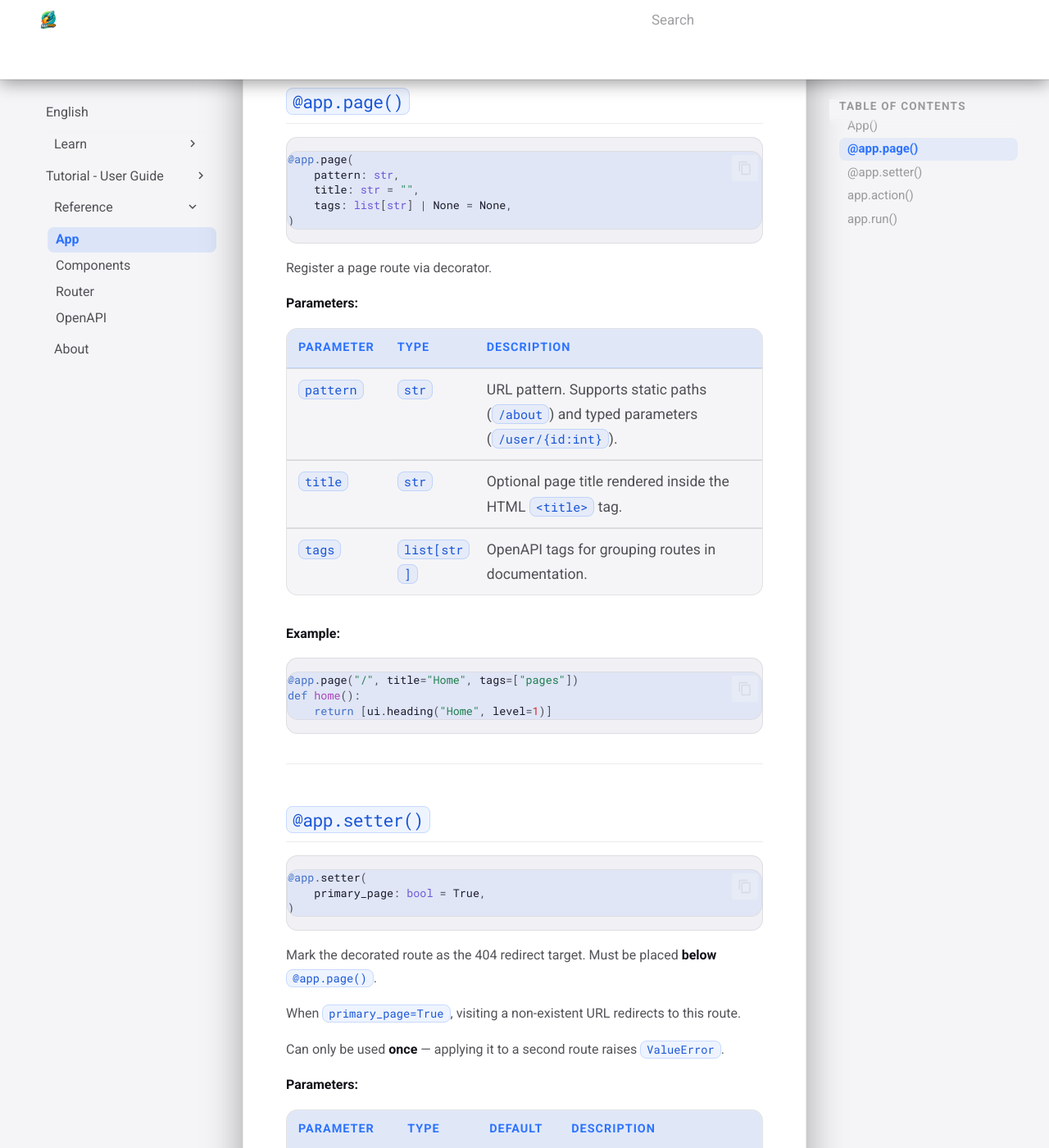
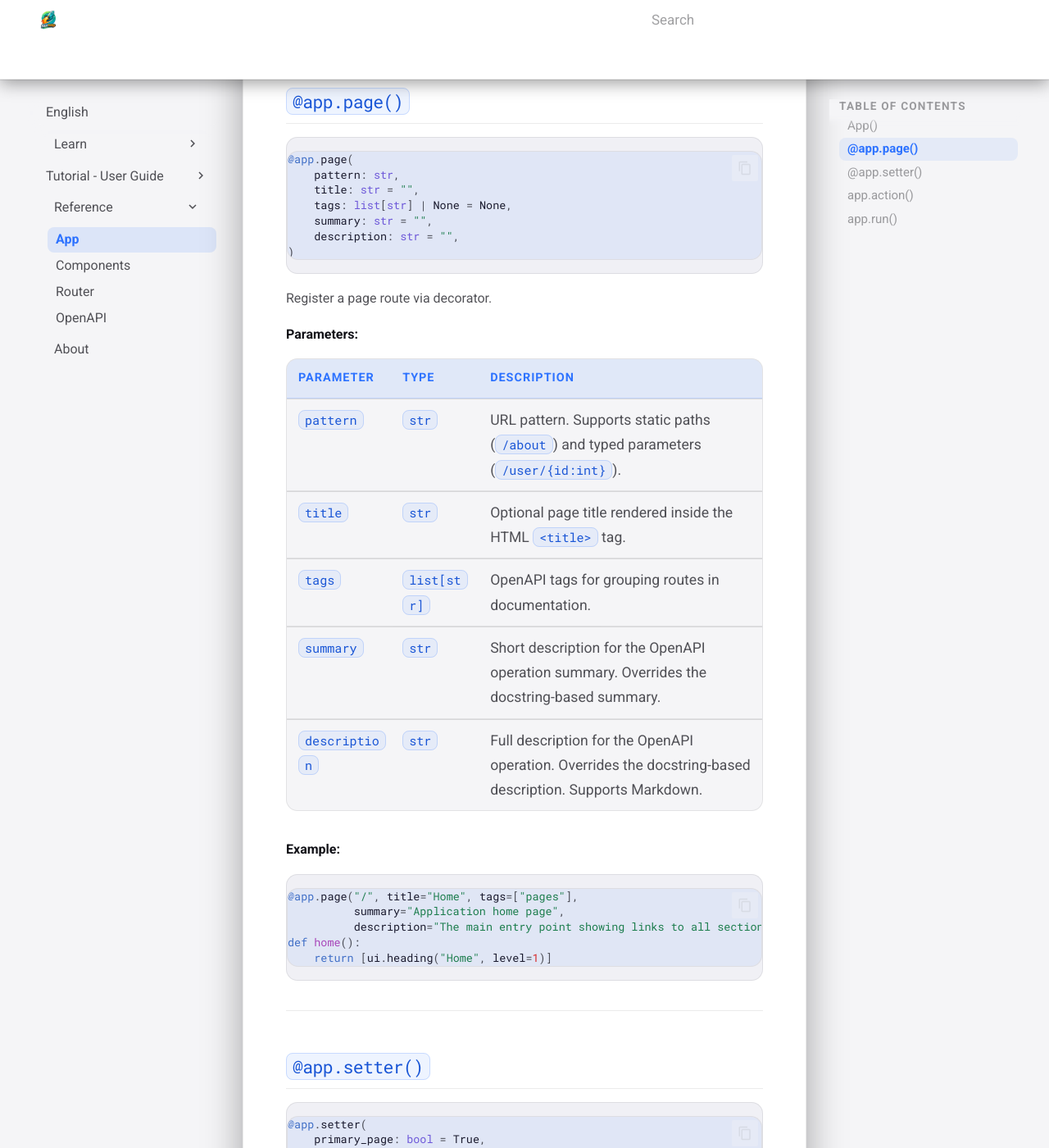
Before and after one commit to ndugram/fastui2, an MkDocs documentation site: the page built from docs/en/reference/app.md, in a window 1280 px wide and 1400 px high, scrolled down 1922 px. Shown: the whole window at 82% size. Built offline with MkDocs 1.6.1 and Material for MkDocs 9.7.7, drawn with Linux system fonts in a browser that asks for light colours; comment, search, counter and statistics services are not loaded.

Commit message:
docs: update app.md

````diff
--- a/docs/en/reference/app.md
+++ b/docs/en/reference/app.md
@@ -60,6 +60,8 @@ app.stylesheets.append("https://example.com/theme.css")
     pattern: str,
     title: str = "",
     tags: list[str] | None = None,
+    summary: str = "",
+    description: str = "",
 )
 ```
 
@@ -72,11 +74,15 @@ Register a page route via decorator.
 | `pattern` | `str` | URL pattern. Supports static paths (`/about`) and typed parameters (`/user/{id:int}`). |
 | `title` | `str` | Optional page title rendered inside the HTML `<title>` tag. |
 | `tags` | `list[str]` | OpenAPI tags for grouping routes in documentation. |
+| `summary` | `str` | Short description for the OpenAPI operation summary. Overrides the docstring-based summary. |
+| `description` | `str` | Full description for the OpenAPI operation. Overrides the docstring-based description. Supports Markdown. |
 
 **Example:**
 
 ```python
-@app.page("/", title="Home", tags=["pages"])
+@app.page("/", title="Home", tags=["pages"],
+          summary="Application home page",
+          description="The main entry point showing links to all sections.")
 def home():
     return [ui.heading("Home", level=1)]
 ```
````
